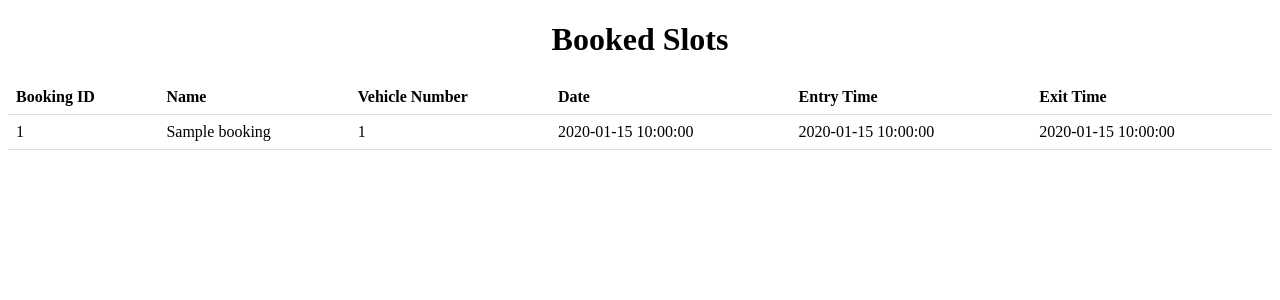
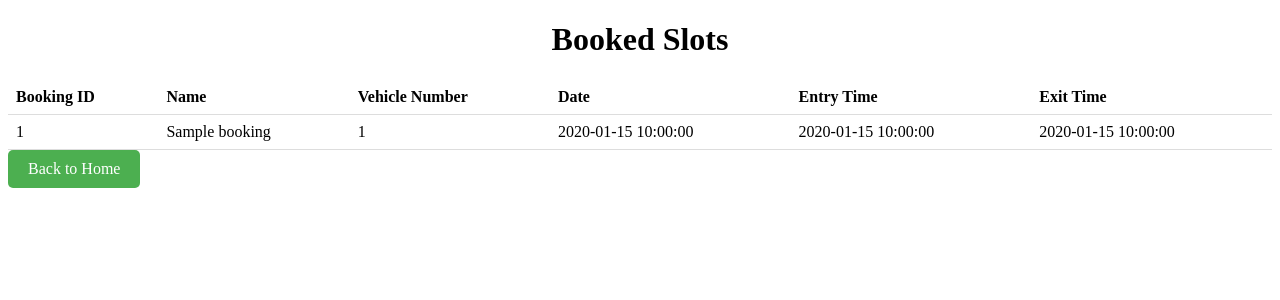
Before and after one commit to LEKSHMI-01/BookMySpace, a Flask app: template templates/slots.html in a window 1280 px wide. Shown: the top 300 px of the page. Run offline with Flask 3, Linux system fonts and the light colour scheme; the template is opened without the code that fills it: most values are stand-ins (such as "Sample title", 1, 10 or a date in 2020).

Commit message:
commit changes

```diff
--- a/templates/slots.html
+++ b/templates/slots.html
@@ -41,5 +41,21 @@
             {% endfor %}
         </tbody>
     </table>
+    <a class="back-button" href="/home">Back to Home</a>
+    <style>
+        .back-button {
+display: inline-block;
+padding: 10px 20px;
+background-color: #4CAF50;
+color: white;
+text-decoration: none;
+border-radius: 5px;
+}
+
+
+.back-button:hover {
+background-color: #45a049;
+}
+    </style>
 </body>
 </html>
```
